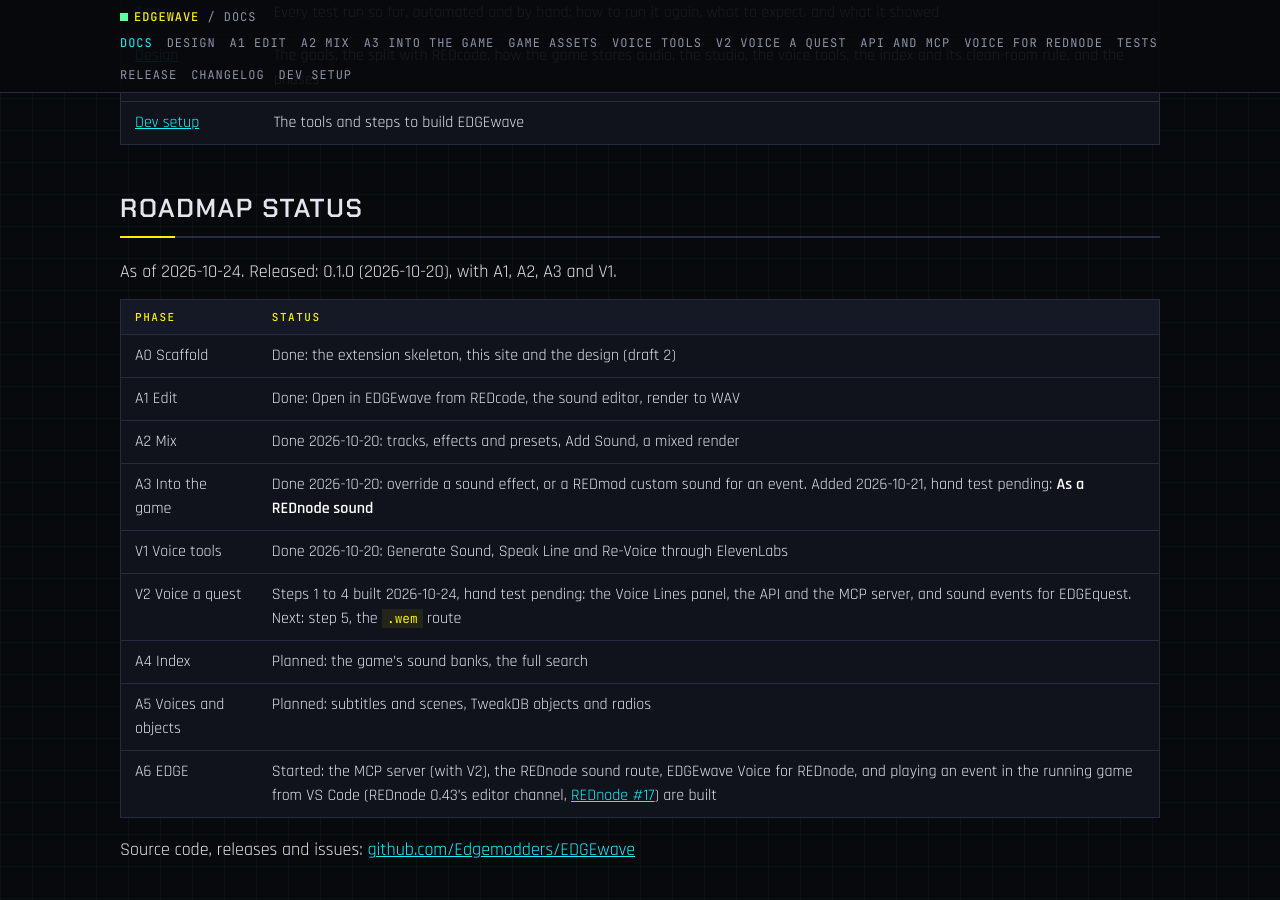
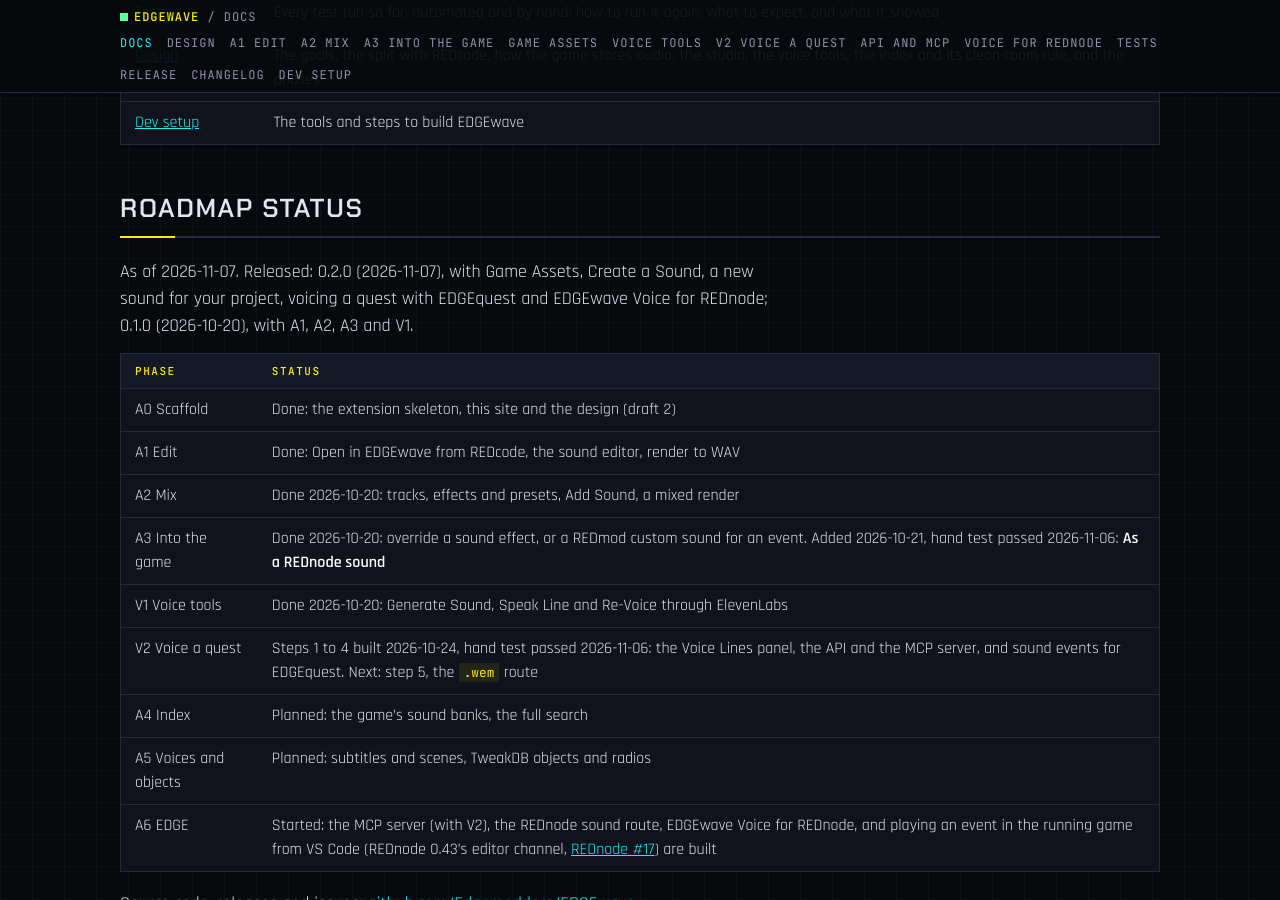
Before and after one commit to Edgemodders/EDGEwave, a Jekyll site: the page built from docs/index.md, in a window 1280 px wide and 900 px high, scrolled down 734 px. Built offline with Jekyll 4.4.1, drawn with Linux system fonts in a browser that asks for light colours; our own code applies the rules of GitHub Pages for plain Markdown files.

Commit message:
Docs: 0.2.0 is released (2026-11-07), and EDGEquest #7 has the test findings for EDGEquest
Co-Authored-By: Claude Opus 5.5 <noreply@anthropic.com>

```diff
--- a/docs/index.md
+++ b/docs/index.md
@@ -17,16 +17,16 @@ EDGEwave is the sound studio of the EDGE platform: a VS Code extension where you
 
 ## Roadmap status
 
-As of 2026-10-24. Released: 0.1.0 (2026-10-20), with A1, A2, A3 and V1.
+As of 2026-11-07. Released: 0.2.0 (2026-11-07), with Game Assets, Create a Sound, a new sound for your project, voicing a quest with EDGEquest and EDGEwave Voice for REDnode; 0.1.0 (2026-10-20), with A1, A2, A3 and V1.
 
 | Phase | Status |
 |---|---|
 | A0 Scaffold | Done: the extension skeleton, this site and the design (draft 2) |
 | A1 Edit | Done: Open in EDGEwave from REDcode, the sound editor, render to WAV |
 | A2 Mix | Done 2026-10-20: tracks, effects and presets, Add Sound, a mixed render |
-| A3 Into the game | Done 2026-10-20: override a sound effect, or a REDmod custom sound for an event. Added 2026-10-21, hand test pending: **As a REDnode sound** |
+| A3 Into the game | Done 2026-10-20: override a sound effect, or a REDmod custom sound for an event. Added 2026-10-21, hand test passed 2026-11-06: **As a REDnode sound** |
 | V1 Voice tools | Done 2026-10-20: Generate Sound, Speak Line and Re-Voice through ElevenLabs |
-| V2 Voice a quest | Steps 1 to 4 built 2026-10-24, hand test pending: the Voice Lines panel, the API and the MCP server, and sound events for EDGEquest. Next: step 5, the `.wem` route |
+| V2 Voice a quest | Steps 1 to 4 built 2026-10-24, hand test passed 2026-11-06: the Voice Lines panel, the API and the MCP server, and sound events for EDGEquest. Next: step 5, the `.wem` route |
 | A4 Index | Planned: the game's sound banks, the full search |
 | A5 Voices and objects | Planned: subtitles and scenes, TweakDB objects and radios |
 | A6 EDGE | Started: the MCP server (with V2), the REDnode sound route, EDGEwave Voice for REDnode, and playing an event in the running game from VS Code (REDnode 0.43's editor channel, [REDnode #17](https://github.com/Edgemodders/REDnode/issues/17)) are built |
```
Also changed, not shown: CLAUDE.md (+1 -1 lines), docs/release.md (+1 -0 lines).
